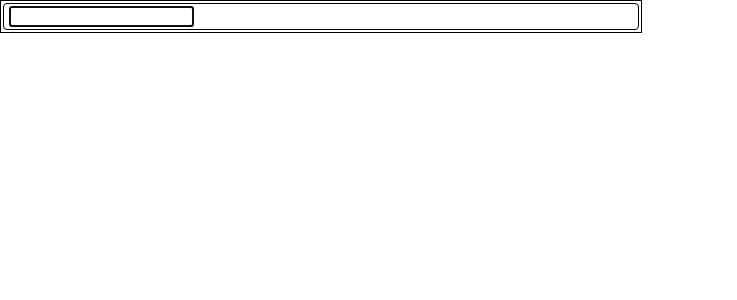
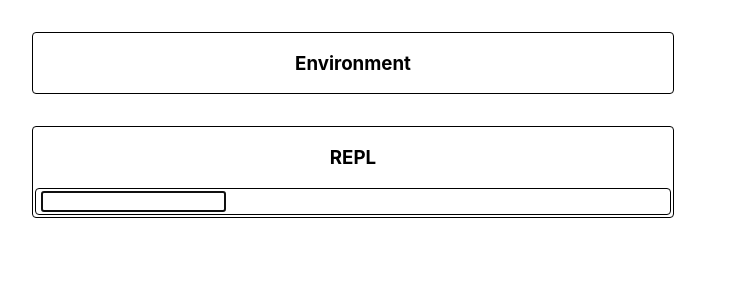
Before and after one commit to np-eazy/wyvern, a React (Create React App) app: page / in a window 1280 px wide. Shown: the top 300 px of the page, without its empty margins (0-737 px from the left). Built offline with nearby package versions, Linux system fonts and the light colour scheme.

Commit message:
final change

```diff
--- a/src/components/Display.js
+++ b/src/components/Display.js
@@ -6,6 +6,8 @@ import axios from "axios";
 import { parseResponse } from "../utils/parsing";
 const displayStyle = {
     ...debug,
+    borderRadius: 4,
+    margin: 32,
     width: 640,
 }
 
@@ -47,7 +49,19 @@ export const Display = (props) => {
     };
 
     // TEST
-    return (<div style={displayStyle}>
+    return (<div>
+        <div style={displayStyle}>
+            <h3>Environment</h3>
+        {environment && Array.from(environment.keys()).map((keys) => {
+            return (<div>
+                <div>
+                    <OutputLine envKey={keys} environment={environment} showVarName={true} />
+                </div>
+            </div>)
+        })}
+        </div>
+        <div style={displayStyle}>
+            <h3>REPL</h3>
         {lines && lines.map((line) => {
             return (<div>
                 <div>
@@ -57,5 +71,6 @@ export const Display = (props) => {
             </div>)
         })}
         <InputLine contents={""} needsUserInput={true} submitHandler={submitHandler}/>
+    </div>
     </div>);
 }
--- a/src/components/OutputLine.js
+++ b/src/components/OutputLine.js
@@ -2,8 +2,8 @@ import { debug } from "../styles";
 
 const outputLineStyle = {
     ...debug,
+    borderRadius: 4,
     borderColor: "#cccccc",
-    borderRadius: 4,
     color:  "#888888",
     textAlign: "left",
     // width: "100%",
```
